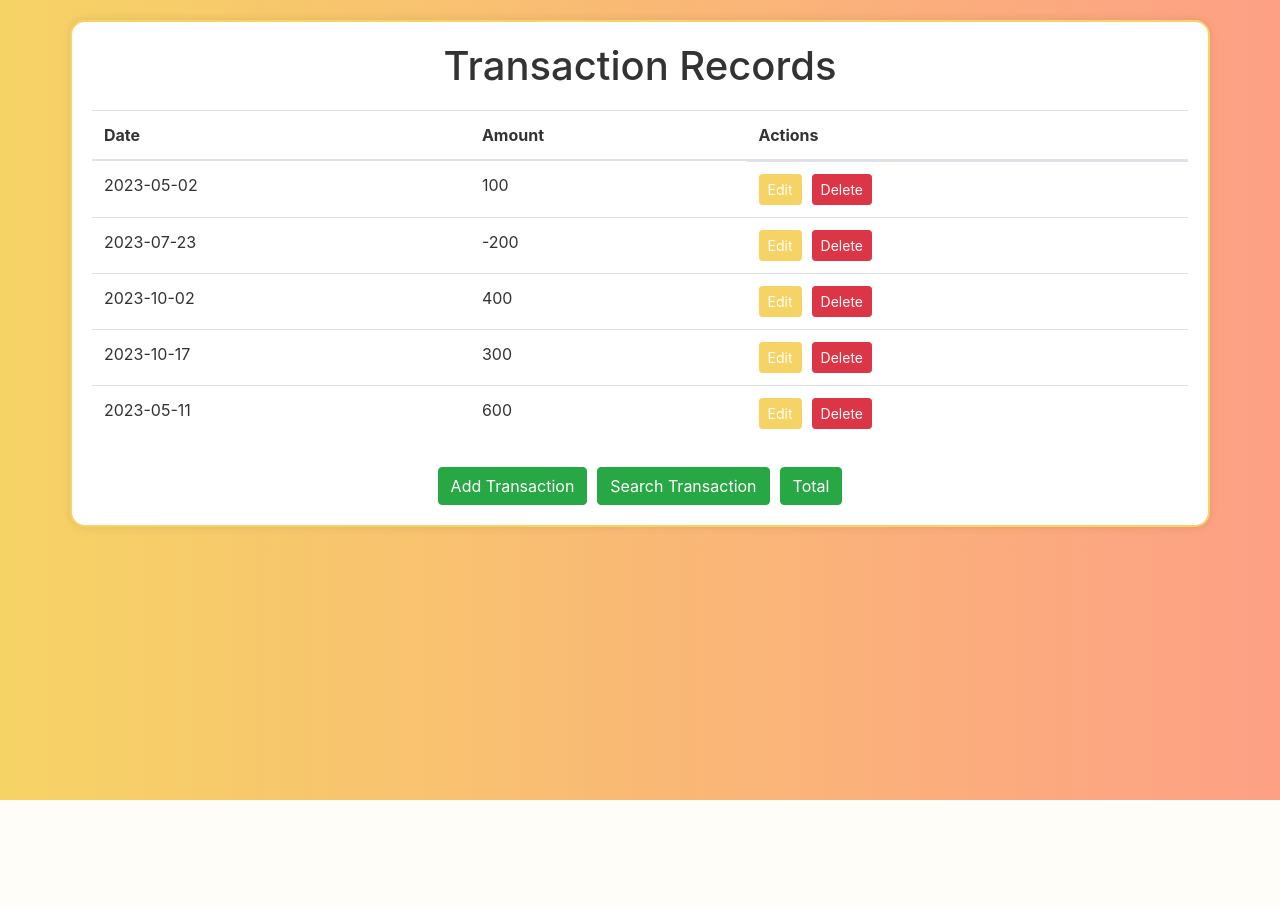
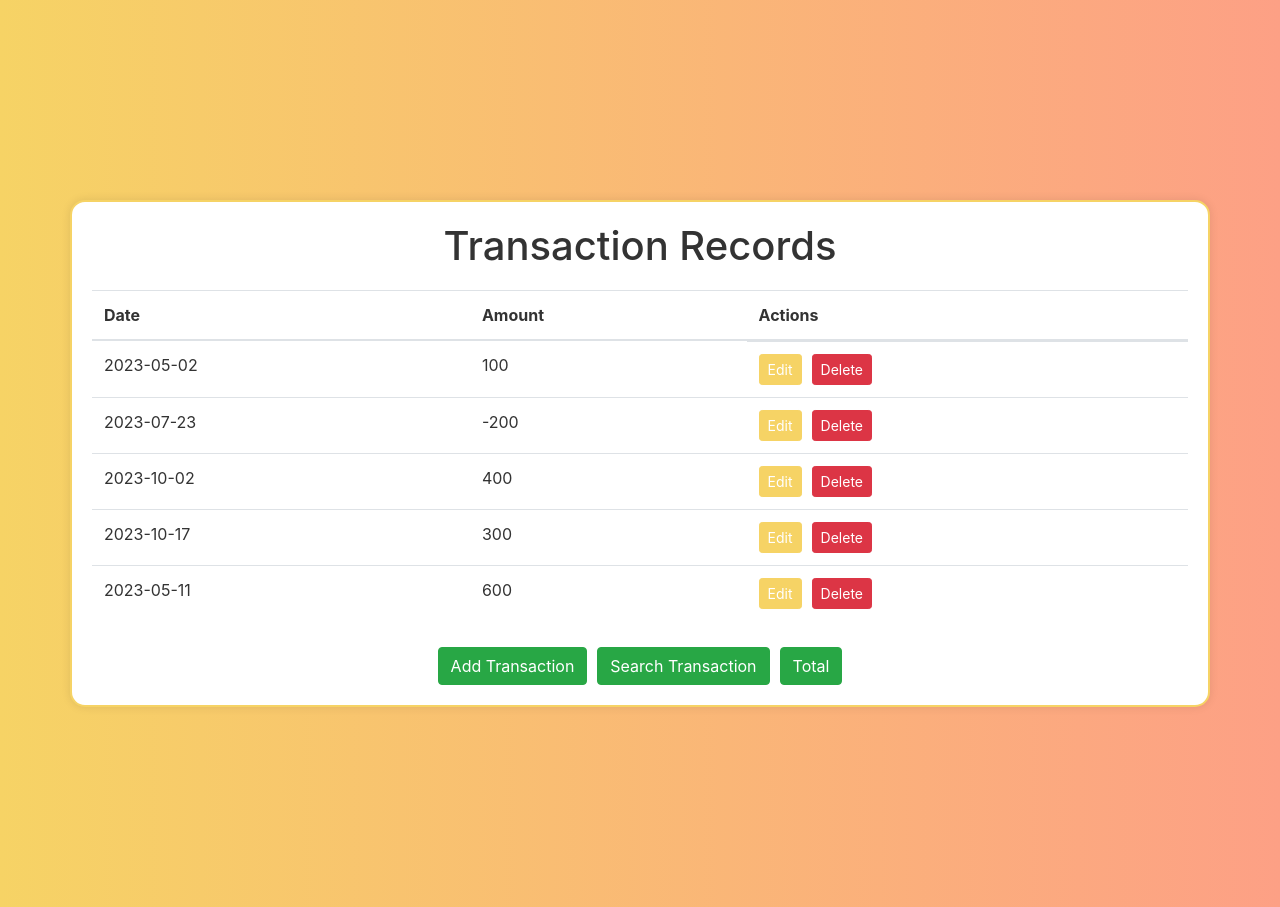
Before and after one commit to Shaheer04/transaction_app, a Flask app: page / in a window 1280 px wide. Before the commit the page ends 800 px from the top, so only its background shows below. Run offline with Flask 3, Linux system fonts and the light colour scheme; some libraries are stand-ins or nearby versions.

Commit message:
minor UI changes

```diff
--- a/templates/transactions.html
+++ b/templates/transactions.html
@@ -14,7 +14,7 @@
             border: 2px solid #f6d365;
             border-radius: 15px;
             padding: 20px;
-            margin: 20px auto;
+            margin: 200px auto;
             background-color: white;
             box-shadow: 0 0 10px rgba(0,0,0,0.1);
         }
```
